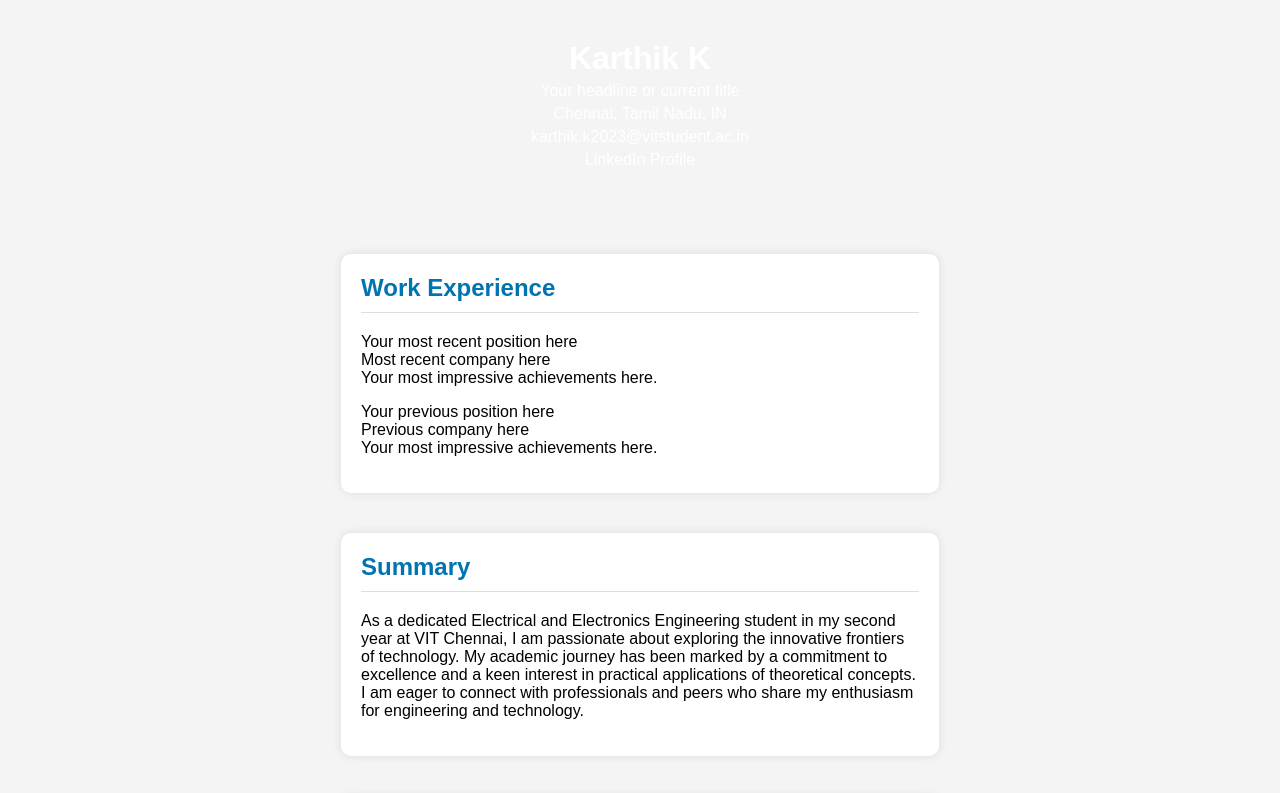
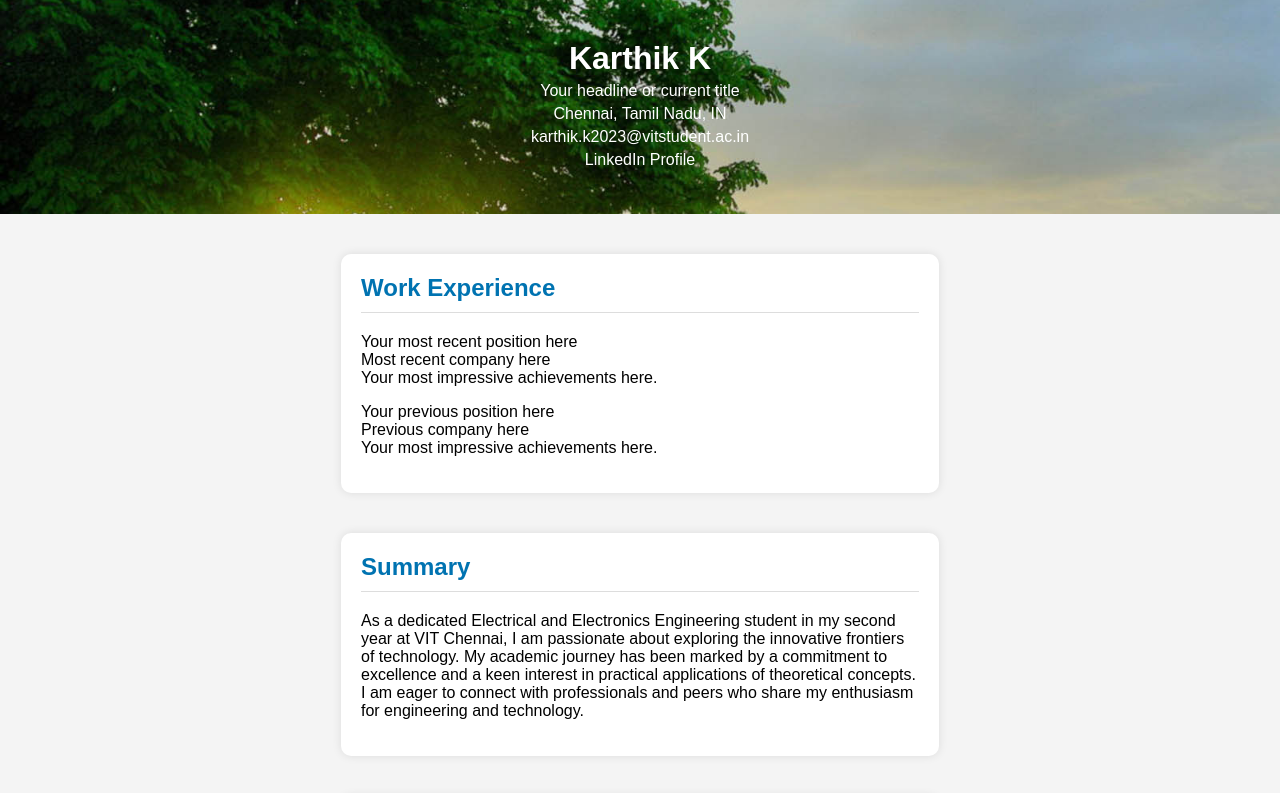
Before and after one commit to karthik190805/Profile, a plain HTML site: page index.html in a window 1280 px wide. Shown: the top 793 px of the page. Drawn offline with Linux system fonts and the light colour scheme.

Commit message:
index.html

```diff
--- a/index.html
+++ b/index.html
@@ -12,7 +12,7 @@
             background-color: #f4f4f4;
         }
         .header {
-            background: url('your-background-image-url.jpg') no-repeat center center/cover;
+            background: url('1.jpg') no-repeat center center/cover;
             color: white;
             padding: 40px 20px;
             text-align: center;
```
